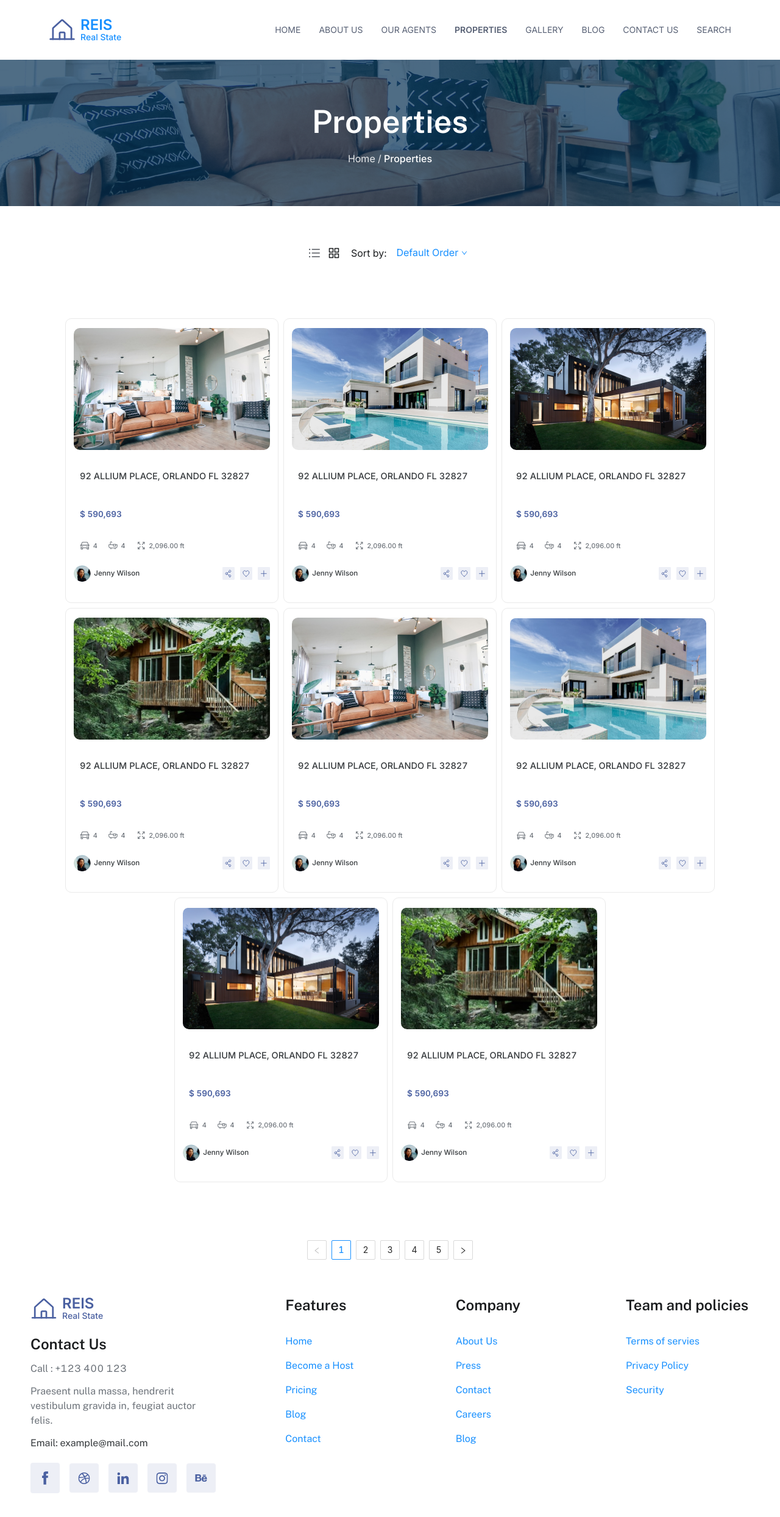
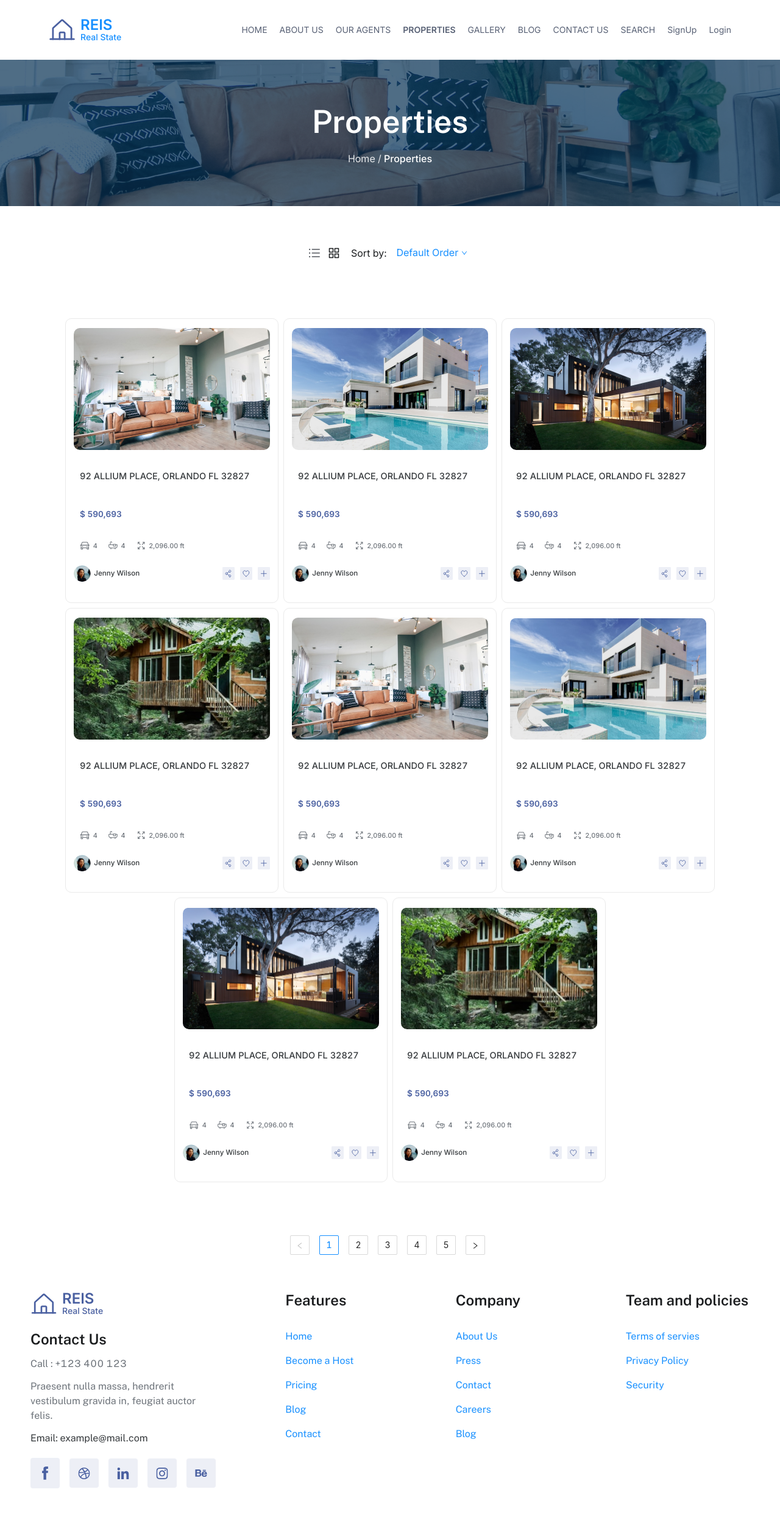
Before and after one commit to usmanjhumri/RealEstateNext, a Next.js app: page /properties in a window 1280 px wide. Shown: the top 2488 px of the page at 61% size. Built offline with nearby package versions, Linux system fonts and the light colour scheme.

Commit message:
doing updating

```diff
--- /dev/null
+++ b/components/SingupForm.jsx
@@ -0,0 +1,9 @@
+import React from 'react'
+
+const SingupForm = () => {
+    return (
+        <div>SingupForm</div>
+    )
+}
+
+export default SingupForm
--- a/components/header.js
+++ b/components/header.js
@@ -28,7 +28,7 @@ const Header = memo(({ hamburger }) => {
           </div>
         </Link>
         <div className="flex flex-row items-center justify-end gap-[36px] text-sm text-primary-900 md:flex sm:flex">
-          <div className="flex flex-row items-start justify-start gap-[30px] md:hidden sm:hidden">
+          <div className="flex flex-row items-start justify-start gap-[20px] md:hidden sm:hidden">
             <Link href="/" className=" leading-[22px] text-slategray">
               HOME
             </Link>
@@ -55,6 +55,12 @@ const Header = memo(({ hamburger }) => {
             </Link>
             <Link href="search" className=" leading-[22px] text-slategray">
               SEARCH
+            </Link>
+            <Link href="signup" className=" leading-[22px] text-slategray">
+              SignUp
+            </Link>
+            <Link href="login" className=" leading-[22px] text-slategray">
+              Login
             </Link>
           </div>
 
--- /dev/null
+++ b/pages/SignUp/page.jsx
@@ -0,0 +1,12 @@
+import React from 'react'
+import SingupForm from '../../components/SingupForm'
+
+const Signup = () => {
+    return (
+        <div>
+            <SingupForm />
+        </div>
+    )
+}
+
+export default Signup
--- a/pages/properties.js
+++ b/pages/properties.js
@@ -57,36 +57,12 @@ const PropertiesGridView = () => {
           <div className="rounded bg-primary-50 flex flex-row p-2.5 items-start justify-start">
             <img className=" w-6 h-6" alt="" src="/arrowleft.svg" />
           </div>
-          <div className="rounded-10xs bg-primary-500 flex flex-col py-2.5 px-[9px] items-start justify-start text-gray-white">
-            <div className=" leading-[24px] font-semibold flex items-end justify-center w-[26px]">
-              1
-            </div>
-          </div>
-          <div className="rounded-10xs bg-primary-50 flex flex-col py-2.5 px-[9px] items-start justify-start">
-            <div className=" leading-[24px] font-semibold flex items-end justify-center w-[26px]">
-              2
-            </div>
-          </div>
-          <div className="rounded-10xs bg-primary-50 flex flex-col py-2.5 px-[9px] items-start justify-start">
-            <div className=" leading-[24px] font-semibold flex items-end justify-center w-[26px]">
-              3
-            </div>
-          </div>
-          <div className="rounded-10xs bg-primary-50 flex flex-col py-2.5 px-[9px] items-start justify-start">
-            <div className=" leading-[24px] font-semibold flex items-end justify-center w-[26px]">
-              ...
-            </div>
-          </div>
-          <div className="rounded-10xs bg-primary-50 flex flex-col py-2.5 px-[9px] items-start justify-start">
-            <div className=" leading-[24px] font-semibold flex items-end justify-center w-[26px]">
-              54
-            </div>
-          </div>
-          <div className="rounded bg-primary-500 flex flex-row p-2.5 items-start justify-start">
-            <img className=" w-6 h-6" alt="" src="/arrowright.svg" />
-          </div>
         </div> */}
-        <Pagination defaultCurrent={1} total={50} />
+        <Pagination
+          className="flex flex-row w-6 h-6 items-end justify-center gap-[8px] text-center text-primary-500 rounded  flex flex-row p-2.5 items-start justify-start"
+          defaultCurrent={1}
+          total={50}
+        />
       </div>
 
       <Footer
```
